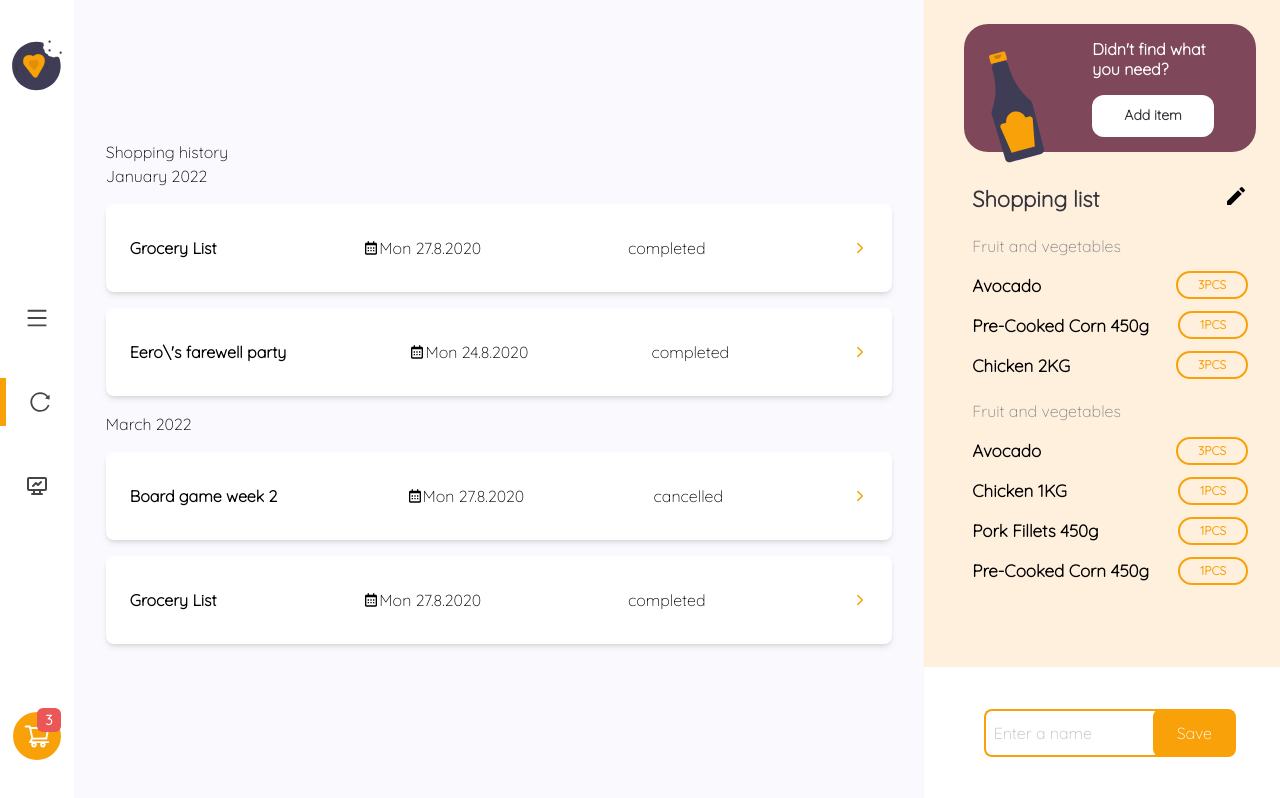
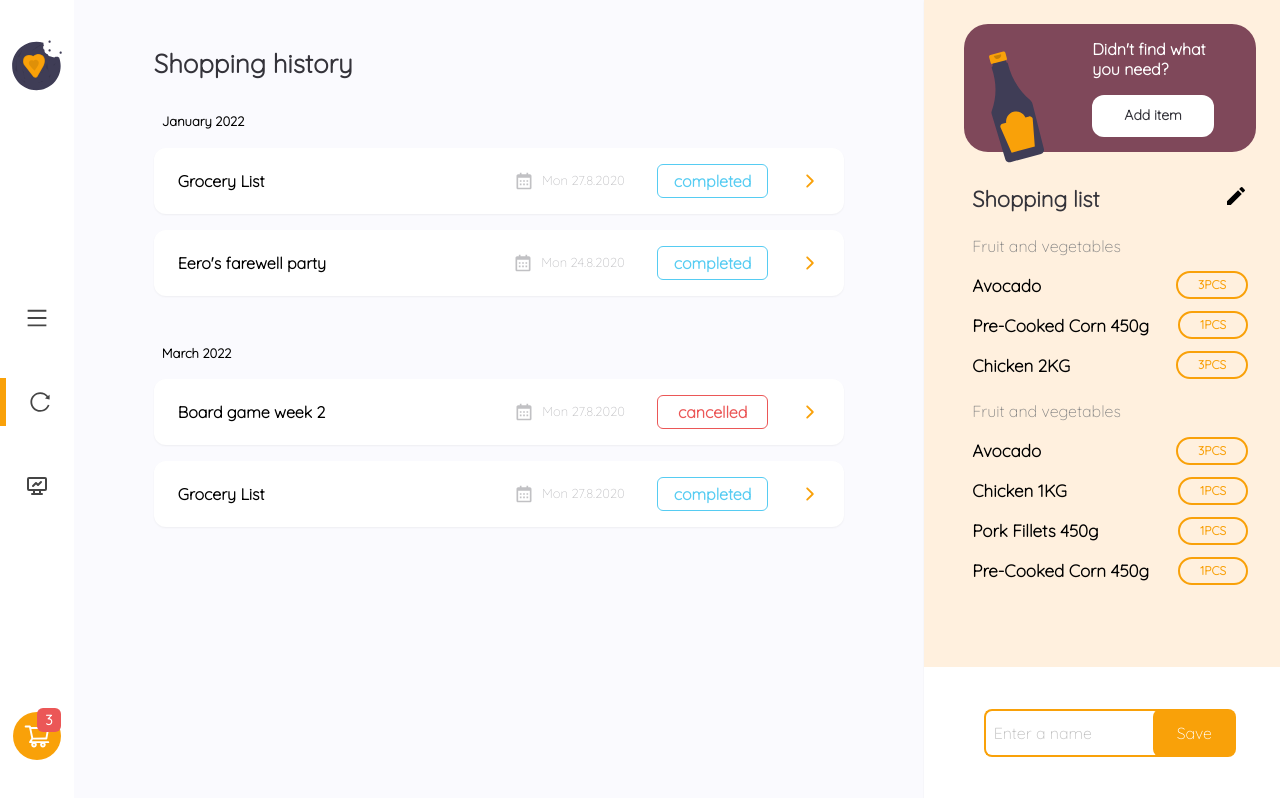
Before and after one commit to Mutesa-Cedric/shoppex, a Next.js app: page /history in a window 1280 px wide. Built offline with nearby package versions, Linux system fonts and the light colour scheme; no server answers; sample sign-in values are in the browser's storage.

Commit message:
update : finished history item listing

```diff
--- a/components/HistoryItem.tsx
+++ b/components/HistoryItem.tsx
@@ -1,6 +1,6 @@
 import React from 'react'
-import {BiCalendar} from "react-icons/bi"
-import {IoIosArrowForward} from "react-icons/io"
+import { BiCalendar } from "react-icons/bi"
+import { IoIosArrowForward } from "react-icons/io"
 interface Props {
   name: string
   date: string
@@ -8,14 +8,18 @@ interface Props {
 }
 function HistoryItem({ name, date, status }: Props) {
   return (
-    <div className='flex items-center justify-between bg-white shadow-md rounded-lg w-full py-4 px-6 my-4'>
-        <p className='font-bold my-4'>{name}</p>
-        <div className='flex items-center'>
-          <BiCalendar/>
-          <p>{date}</p>
+    <div className='flex items-center justify-between bg-white shadow-sm rounded-xl w-full py-4 px-6 my-4'>
+      <p className='font-bold leading-7'>{name}</p>
+      <div className="flex items-center w-max justify-between space-x-8">
+        <div className='flex items-center space-x-2 '>
+          <BiCalendar color='#C1C1C4' size={20} fontWeight="bold" />
+          <p className="text-[#C1C1C4] text-[13px]">{date}</p>
         </div>
-        <p>{status}</p>
-        <IoIosArrowForward color='#F9A109'/>
+        {status === 'completed' &&
+          <p className='px-4 py-1 text-[#56CCF2] border border-[#56CCF2] rounded-md font-semibold'>completed</p>}
+          {status === 'cancelled' &&   <p className='px-5 py-1 text-[#EB5757] border border-[#EB5757] font-semibold rounded-md'>cancelled</p>}
+        <IoIosArrowForward color='#F9A109' size={20} className="cursor-pointer hover:translate-x-1 transition-all duration-300" />
+      </div>
     </div>
   )
 }
--- /dev/null
+++ b/components/ViewHistoryItem.tsx
@@ -0,0 +1,9 @@
+import React from 'react'
+
+function ViewHistoryItem() {
+  return (
+    <div>ViewHistoryItem</div>
+  )
+}
+
+export default ViewHistoryItem
--- a/pages/history.tsx
+++ b/pages/history.tsx
@@ -8,20 +8,20 @@ function History() {
     const [currentPage, setCurrentPage] = useRecoilState(currentPageState);
     setCurrentPage('history');
     return (
-        <div className="bg-[#FAFAFE] md:overflow-y-hidden w-[72%] h-full flex items-center justify-between">
+        <div className="bg-[#FAFAFE] md:overflow-y-hidden w-[72%] h-full flex justify-between">
             <Head>
                 <title>Shoppex - Your History</title>
                 <link rel="icon" href="/logo.svg" />
             </Head>
-            <div className='flex flex-col w-full px-8'>
-                <h1>Shopping history</h1>
-                <div>
-                    <h1>January 2022</h1>
+            <div className='flex flex-col w-full px-20 mt-12'>
+                <h1 className='text-[#34333A] font-extrabold text-[26px] leading-[32px] mb-8'>Shopping history</h1>
+                <div className="mb-8">
+                    <h1 className="font-semibold text-[13px] pl-2">January 2022</h1>
                     <HistoryItem name="Grocery List" date='Mon 27.8.2020' status="completed" />
-                    <HistoryItem name='Eero\&apos;s farewell party' date='Mon 24.8.2020' status='completed' />
+                    <HistoryItem name='Eero&apos;s farewell party' date='Mon 24.8.2020' status='completed' />
                 </div>
                 <div>
-                    <h1>March 2022</h1>
+                    <h1 className="font-semibold text-[13px] pl-2">March 2022</h1>
                     <HistoryItem name='Board game week 2' date='Mon 27.8.2020' status='cancelled' />
                     <HistoryItem name="Grocery List" date='Mon 27.8.2020' status="completed" />
                 </div>
--- /dev/null
+++ b/typings.d.ts
@@ -0,0 +1,6 @@
+export interface HistoryItem{
+    name:string
+    date:string
+    cookies:{name:string,qty:number}[]
+    beverages:{name:string,qty:number}[]
+}
```
